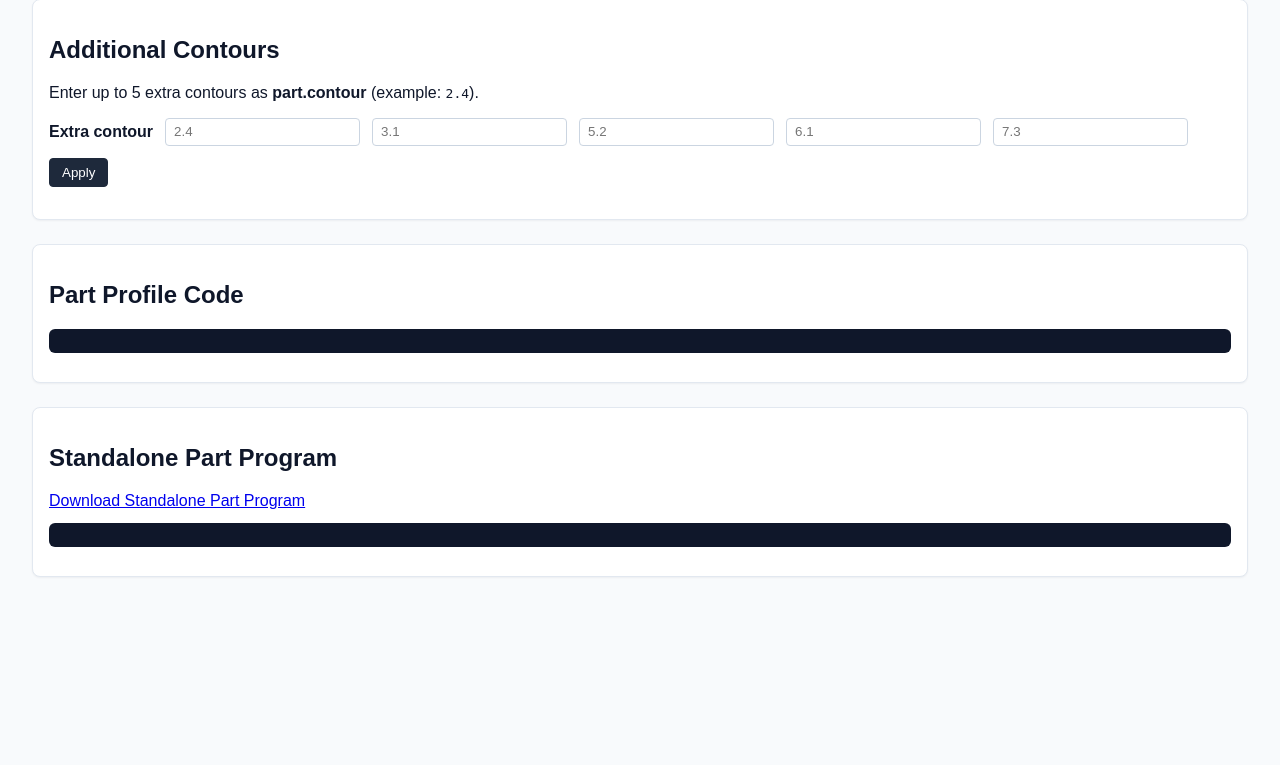
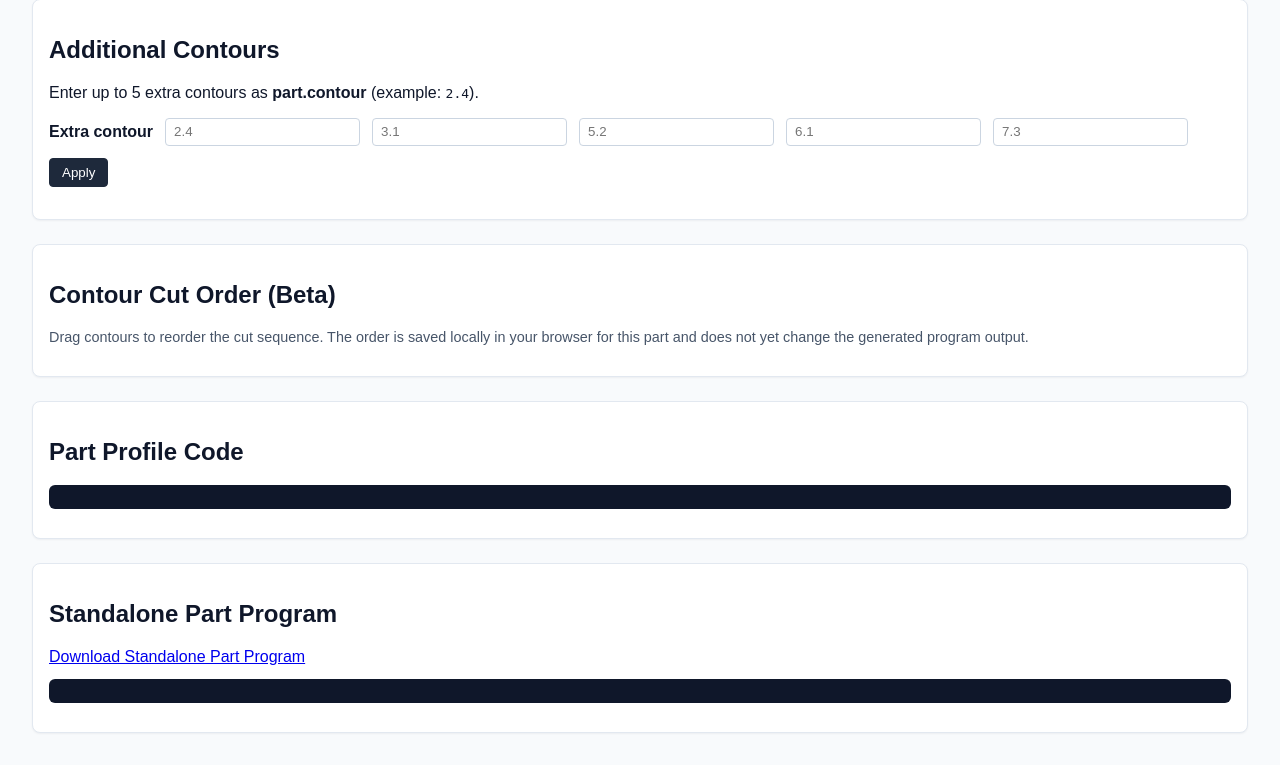
Before and after one commit to ravenorb/g-code, a FastAPI app: page /jobs/1/parts/1/view in a window 1280 px wide; the page is wider, and only the part inside the window is pictured. Shown: the part 1153-1918 px from the top of that part. Before the commit the page ends 1730 px from the top of that part, so only its background shows below. Run offline with FastAPI, Linux system fonts and the light colour scheme.

Commit message:
Add beta cut order UI and compose

```diff
--- a/server/app/main.py
+++ b/server/app/main.py
@@ -431,6 +431,31 @@ async def part_view(job_id: str, part_number: int) -> HTMLResponse:
             margin-bottom: 1.5rem;
             box-shadow: 0 1px 2px rgba(15, 23, 42, 0.05);
           }}
+          .order-list {{
+            list-style: decimal;
+            padding-left: 1.5rem;
+            margin: 0.75rem 0 0;
+          }}
+          .order-item {{
+            display: flex;
+            align-items: center;
+            justify-content: space-between;
+            padding: 0.5rem 0.75rem;
+            border: 1px solid #e2e8f0;
+            border-radius: 6px;
+            background: #ffffff;
+            margin-bottom: 0.5rem;
+            cursor: grab;
+          }}
+          .order-item.dragging {{
+            opacity: 0.6;
+            background: #f1f5f9;
+          }}
+          .order-hint {{
+            font-size: 0.9rem;
+            color: #475569;
+            margin-top: 0.5rem;
+          }}
           canvas {{
             border: 1px solid #cbd5e1;
             border-radius: 6px;
@@ -472,6 +497,14 @@ async def part_view(job_id: str, part_number: int) -> HTMLResponse:
           <p id="contour-status"></p>
         </div>
         <div class="card">
+          <h2>Contour Cut Order (Beta)</h2>
+          <p class="order-hint">
+            Drag contours to reorder the cut sequence. The order is saved locally in your browser for this part and
+            does not yet change the generated program output.
+          </p>
+          <ol id="contour-order" class="order-list"></ol>
+        </div>
+        <div class="card">
           <h2>Part Profile Code</h2>
           <pre id="profile-code"></pre>
         </div>
@@ -491,6 +524,8 @@ async def part_view(job_id: str, part_number: int) -> HTMLResponse:
           const contourInputs = Array.from(document.querySelectorAll(".extra-contour"));
           const applyContours = document.getElementById("apply-contours");
           const downloadLink = document.getElementById("download-program");
+          const contourOrderList = document.getElementById("contour-order");
+          const contourOrderKey = "contourOrder:{job_id}:{part_number}";
 
           function getExtraContours() {{
             return contourInputs.map((input) => input.value.trim()).filter(Boolean);
@@ -508,6 +543,100 @@ async def part_view(job_id: str, part_number: int) -> HTMLResponse:
             downloadLink.href = `/jobs/{job_id}/parts/{part_number}/program${{queryString}}`;
           }}
 
+          function normalizeContours(rawContours) {{
+            return Array.isArray(rawContours[0]?.points)
+              ? rawContours
+              : rawContours.map((points, index) => ({{ label: String(index + 1), points }}));
+          }}
+
+          function readContourOrder(contours) {{
+            const raw = localStorage.getItem(contourOrderKey);
+            if (!raw) return contours.map((contour) => contour.label);
+            try {{
+              const parsed = JSON.parse(raw);
+              if (!Array.isArray(parsed)) return contours.map((contour) => contour.label);
+              const labels = new Set(contours.map((contour) => contour.label));
+              const ordered = parsed.filter((label) => labels.has(label));
+              const missing = contours
+                .map((contour) => contour.label)
+                .filter((label) => !ordered.includes(label));
+              return [...ordered, ...missing];
+            }} catch (err) {{
+              return contours.map((contour) => contour.label);
+            }}
+          }}
+
+          function saveContourOrder(order) {{
+            localStorage.setItem(contourOrderKey, JSON.stringify(order));
+          }}
+
+          function applyContourOrder(contours) {{
+            const order = readContourOrder(contours);
+            const contourMap = new Map(contours.map((contour) => [contour.label, contour]));
+            return order.map((label) => contourMap.get(label)).filter(Boolean);
+          }}
+
+          function renderContourOrder(contours, onUpdate) {{
+            contourOrderList.innerHTML = "";
+            if (!contours.length) {{
+              contourOrderList.innerHTML = "<li>No contours available.</li>";
+              return;
+            }}
+            contours.forEach((contour) => {{
+              const item = document.createElement("li");
+              item.className = "order-item";
+              item.setAttribute("draggable", "true");
+              item.dataset.label = contour.label;
+              item.textContent = `Contour ${{contour.label}}`;
+              contourOrderList.appendChild(item);
+            }});
+            enableDragSorting(contourOrderList, () => {{
+              const newOrder = Array.from(contourOrderList.querySelectorAll(".order-item")).map(
+                (item) => item.dataset.label
+              );
+              saveContourOrder(newOrder);
+              if (typeof onUpdate === "function") {{
+                onUpdate(newOrder);
+              }}
+            }});
+          }}
+
+          function enableDragSorting(listEl, onUpdate) {{
+            let dragging = null;
+            listEl.addEventListener("dragstart", (event) => {{
+              const item = event.target.closest(".order-item");
+              if (!item) return;
+              dragging = item;
+              item.classList.add("dragging");
+              event.dataTransfer.effectAllowed = "move";
+            }});
+            listEl.addEventListener("dragend", () => {{
+              if (dragging) {{
+                dragging.classList.remove("dragging");
+                dragging = null;
+              }}
+            }});
+            listEl.addEventListener("dragover", (event) => {{
+              event.preventDefault();
+              if (!dragging) return;
+              const target = event.target.closest(".order-item");
+              if (!target || target === dragging) return;
+              const rect = target.getBoundingClientRect();
+              const shouldInsertAfter = event.clientY - rect.top > rect.height / 2;
+              if (shouldInsertAfter) {{
+                target.after(dragging);
+              }} else {{
+                target.before(dragging);
+              }}
+            }});
+            listEl.addEventListener("drop", (event) => {{
+              event.preventDefault();
+              if (typeof onUpdate === "function") {{
+                onUpdate();
+              }}
+            }});
+          }}
+
           async function loadPart(entries = getExtraContours()) {{
             const queryString = buildQueryString(entries);
             updateDownloadLink(entries);
@@ -519,7 +648,14 @@ async def part_view(job_id: str, part_number: int) -> HTMLResponse:
             const data = await resp.json();
             profileCode.textContent = (data.profile_block || []).join("\\n");
             partProgram.textContent = (data.part_program || []).join("\\n");
-            renderPlot(data.plot_contours || data.plot_points || []);
+            const normalizedContours = normalizeContours(data.plot_contours || data.plot_points || []);
+            const orderedContours = applyContourOrder(normalizedContours);
+            renderPlot(orderedContours);
+            renderContourOrder(orderedContours, (order) => {{
+              const contourMap = new Map(normalizedContours.map((contour) => [contour.label, contour]));
+              const reordered = order.map((label) => contourMap.get(label)).filter(Boolean);
+              renderPlot(reordered);
+            }});
             contourStatus.textContent = entries.length
               ? `Including extra contours: ${{entries.join(", ")}}`
               : "No extra contours selected.";
@@ -528,9 +664,7 @@ async def part_view(job_id: str, part_number: int) -> HTMLResponse:
           function renderPlot(contours) {{
             const ctx = plotCanvas.getContext("2d");
             ctx.clearRect(0, 0, plotCanvas.width, plotCanvas.height);
-            const normalizedContours = Array.isArray(contours[0]?.points)
-              ? contours
-              : contours.map((points, index) => ({{ label: String(index + 1), points }}));
+            const normalizedContours = normalizeContours(contours);
             if (!normalizedContours.length) {{
               plotInfo.textContent = "No plot data found for this part.";
               return;
```
Also changed, not shown: docker-compose.beta.yml (added, +14 -0 lines), server/app/templates/index.html (+126 -0 lines), README.md.
